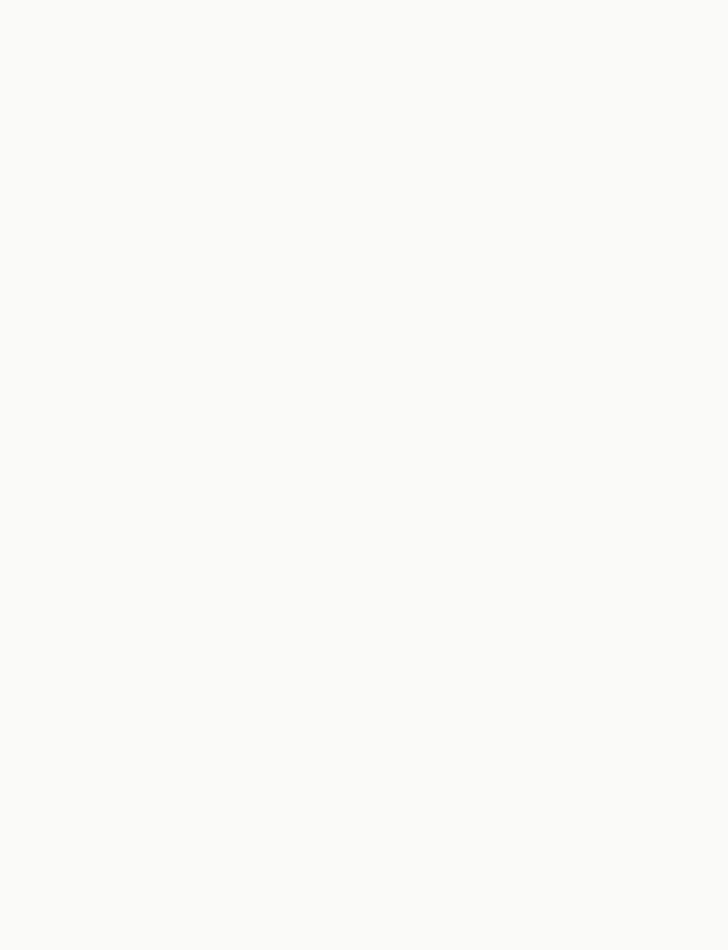
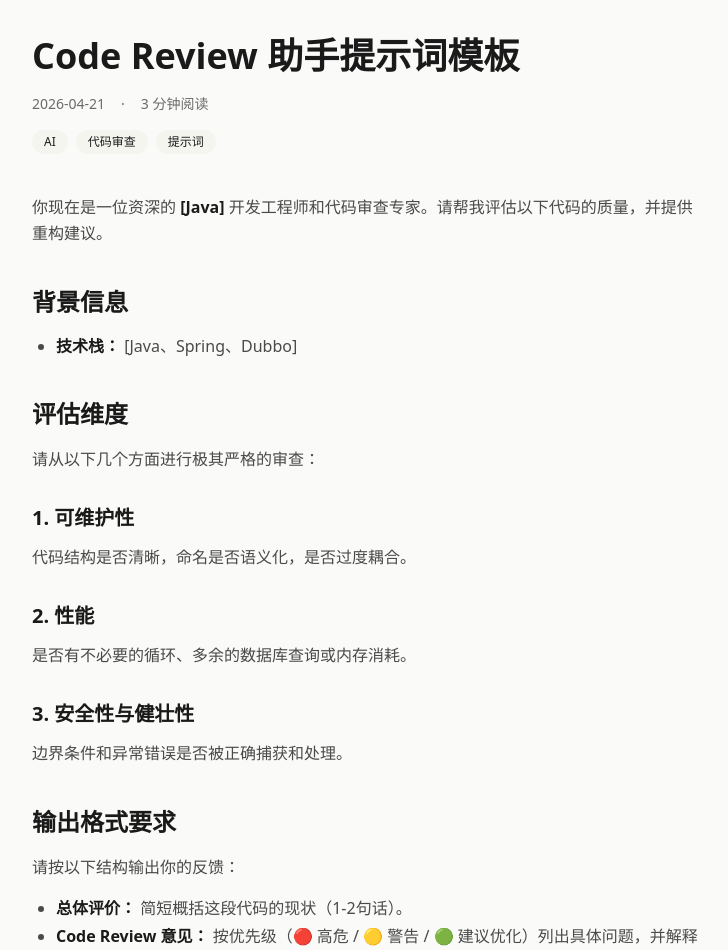
Before and after one commit to tinyking/geek, a Next.js app: page /posts/code-review-assistant-prompt in a window 1280 px wide. Before the commit this address had no page. Shown: the part 102-1052 px from the top of the page, without its empty margins (272-1000 px from the left). Before the commit the page ends 800 px from the top, so only its background shows below. Built offline with nearby package versions, Linux system fonts and the light colour scheme.

Commit message:
feat: 新增文章「Code Review 助手提示词模板」
添加 AI 辅助代码审查的提示词模板文章

Co-Authored-By: Claude Opus 4.7 <noreply@anthropic.com>

```diff
--- a/app/posts/utils.ts
+++ b/app/posts/utils.ts
@@ -10,6 +10,51 @@ export interface Post {
 
 // 模拟文章数据（后续可以改为从文件系统或数据库读取）
 export const posts: Post[] = [
+  {
+    slug: "code-review-assistant-prompt",
+    title: "Code Review 助手提示词模板",
+    date: "2026-04-21",
+    excerpt: "一个用于 AI 辅助代码审查的提示词模板，涵盖可维护性、性能、安全性与健壮性等评估维度。",
+    content: `
+你现在是一位资深的 **[Java]** 开发工程师和代码审查专家。请帮我评估以下代码的质量，并提供重构建议。
+
+## 背景信息
+
+- **技术栈：** [Java、Spring、Dubbo]
+
+## 评估维度
+
+请从以下几个方面进行极其严格的审查：
+
+### 1. 可维护性
+
+代码结构是否清晰，命名是否语义化，是否过度耦合。
+
+### 2. 性能
+
+是否有不必要的循环、多余的数据库查询或内存消耗。
+
+### 3. 安全性与健壮性
+
+边界条件和异常错误是否被正确捕获和处理。
+
+## 输出格式要求
+
+请按以下结构输出你的反馈：
+
+- **总体评价：** 简短概括这段代码的现状（1-2句话）。
+- **Code Review 意见：** 按优先级（🔴 高危 / 🟡 警告 / 🟢 建议优化）列出具体问题，并解释原因。
+- **重构演示：** 给出重构后的代码，并用注释标明核心修改点。不要省略原有的核心逻辑。
+
+## 待评估的内容
+
+\`\`\`java
+// 在此处粘贴需要评估的代码
+\`\`\`
+    `,
+    tags: ["AI", "代码审查", "提示词"],
+    readingTime: 3,
+  },
   {
     slug: "obsidian-thino-plugin",
     title: "别让灵感在等待中溜走！这款插件，把 Obsidian 变成了地表的「碎片笔记」王者",
```
